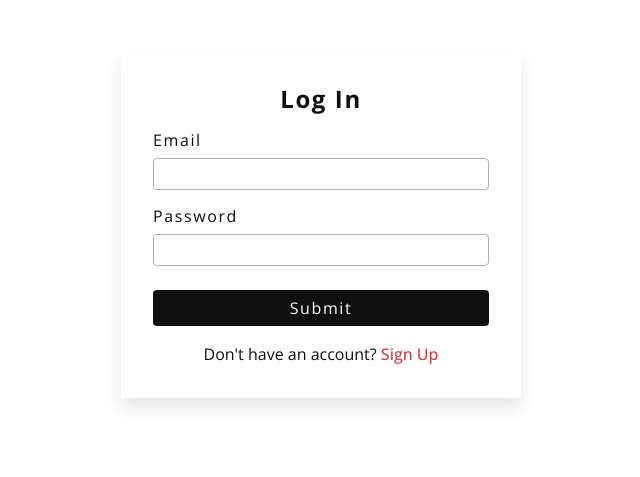
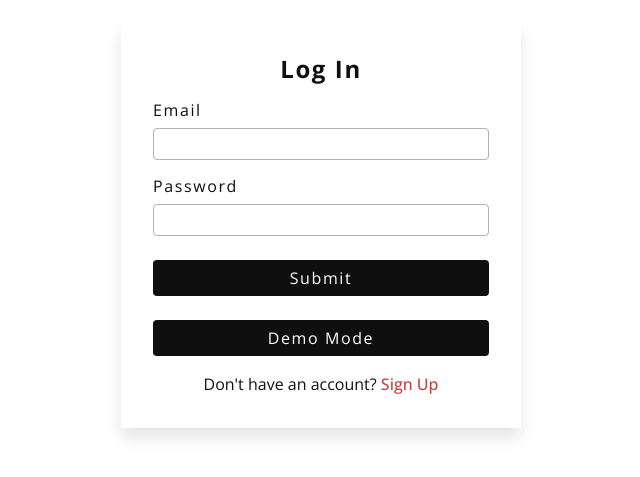
Before and after one commit to DrazhinUstin/Job_Tracker, a React (Create React App) app: page /login in a window 1280 px wide. Shown: the part 175-652 px from the top of the page, without its empty margins (319-959 px from the left). Built offline with nearby package versions, Linux system fonts and the light colour scheme.

Commit message:
Add demo mode button, axios request interceptor

```diff
--- a/src/features/user/userSlice.js
+++ b/src/features/user/userSlice.js
@@ -22,12 +22,7 @@ export const loginUser = createAsyncThunk('user/loginUser', async (user, thunkAP
 
 export const updateUser = createAsyncThunk('user/updateUser', async (user, thunkAPI) => {
     try {
-        const { token } = thunkAPI.getState().user.user;
-        const response = await axiosInstance.patch('/auth/updateUser', user, {
-            headers: {
-                Authorization: `Bearer ${token}`,
-            },
-        });
+        const response = await axiosInstance.patch('/auth/updateUser', user);
         return response.data.user;
     } catch (error) {
         return thunkAPI.rejectWithValue(error.response.data.msg);
--- a/src/pages/AuthPage.js
+++ b/src/pages/AuthPage.js
@@ -67,7 +67,17 @@ const AuthPage = () => {
                     onChange={handleChange}
                 />
                 <button type='submit' className='btn-block' disabled={isLoading}>
-                    submit
+                    {isLoading ? 'loading...' : 'submit'}
+                </button>
+                <button
+                    type='button'
+                    className='btn-block'
+                    disabled={isLoading}
+                    onClick={() =>
+                        dispatch(loginUser({ email: 'testUser@test.com', password: 'secret' }))
+                    }
+                >
+                    {isLoading ? 'loading...' : 'demo mode'}
                 </button>
                 <p>
                     {isLoginForm ? "Don't have an account? " : 'Already have an account? '}
--- a/src/pages/dashboard/Profile.js
+++ b/src/pages/dashboard/Profile.js
@@ -49,7 +49,7 @@ const Profile = () => {
                 onChange={handleChange}
             />
             <button type='submit' className='btn-block' disabled={isLoading}>
-                save changes
+                {isLoading ? 'loading...' : 'save changes'}
             </button>
         </form>
     );
--- a/src/utils/axios.js
+++ b/src/utils/axios.js
@@ -1,7 +1,16 @@
 import axios from 'axios';
+import { getStorageItem } from './storage';
 
 const axiosInstance = axios.create({
     baseURL: 'https://jobify-prod.herokuapp.com/api/v1/toolkit',
 });
 
+axiosInstance.interceptors.request.use((config) => {
+    const token = getStorageItem('user')?.token;
+    if (token) {
+        config.headers['Authorization'] = `Bearer ${token}`;
+    }
+    return config;
+});
+
 export default axiosInstance;
```
